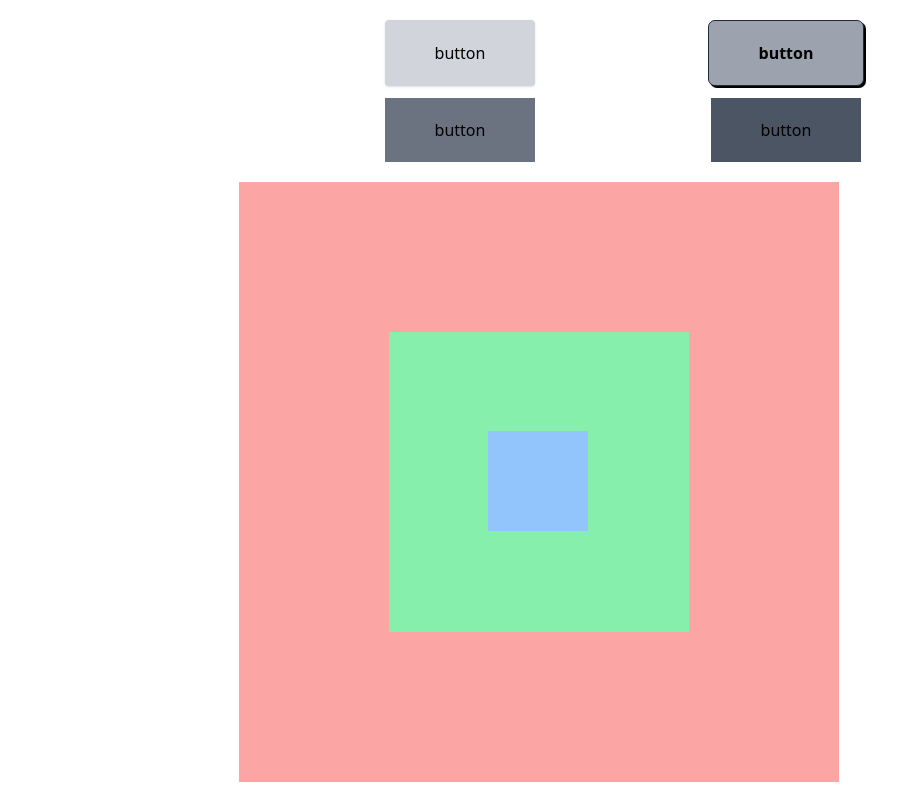
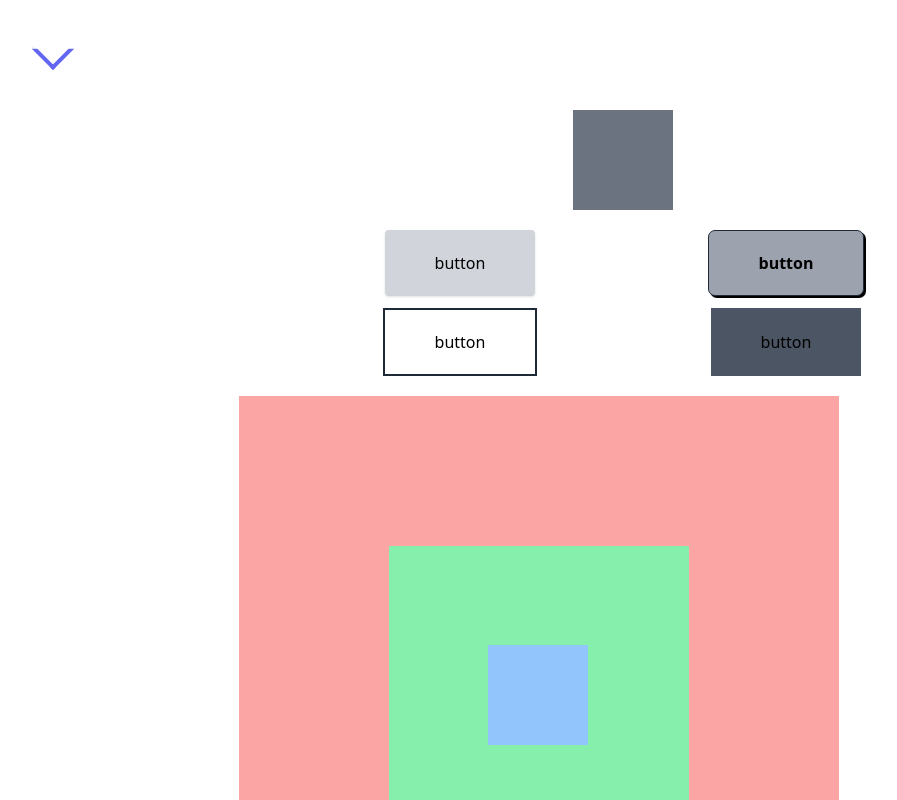
Before and after one commit to shamo-9118/practiceTS, a Next.js app: page / in a window 1280 px wide. Shown: the top 800 px of the page, without its empty margins (17-914 px from the left). Built offline with nearby package versions, Linux system fonts and the light colour scheme.

Commit message:
🚧 うんちプリ

```diff
--- a/components/btnComponents.tsx
+++ b/components/btnComponents.tsx
@@ -13,11 +13,11 @@ const styles = [
     },
     {
         bg: "bg-gray-400 font-bold rounded-[7px] shadow-[2px_2px_0_0_rgba(0,0,0,6)] border-[1px] border-[rgba(0,0,0,6)] duration-300",
-        hover:"hover:shadow-none hover:translate-y-[2px] hover:translate-x-[2px] hover:font-normal",
+        hover: "hover:shadow-none hover:translate-y-[2px] hover:translate-x-[2px] hover:font-normal",
         id: 2,
     },
     {
-        bg: "bg-gray-500 border-[0_2px_2px_0]",
+        bg: "bg-white border-2 border-gray-800",
         id: 3,
     },
     {
@@ -31,6 +31,18 @@ export const BtnComponents = () => {
         <div className="my-5 grid gap-3 grid-cols-2 w-1/2 mx-auto">
             {styles.map((style) => {
                 console.log(style);
+                {
+                    if (style.id === 3) {
+                        return (
+                            <button
+                                key={style.id}
+                                className={`inline-block mx-auto max-w-[200px] p-[20px_50px] border-gray-300 ${style.bg} ${style.hover} ${style.shadow}`}
+                            >
+                                <span></span>
+                                button
+                            </button>
+                        );
+                    } else {
                         return (
                             <button
                                 key={style.id}
@@ -39,6 +51,8 @@ export const BtnComponents = () => {
                                 button
                             </button>
                         );
+                    }
+                }
             })}
         </div>
     );
--- /dev/null
+++ b/components/routate.tsx
@@ -0,0 +1,11 @@
+export const Rotate = () => {
+    return (
+        <div>
+            <div
+                className="m-10 border-box w-[30px] h-[30px] border-4 border-r-indigo-500 border-b-indigo-500
+            border-t-white border-white duration-300 rotate-45 hover:rotate-[225deg] origin-[30px_30px]"
+            ></div>
+            <div className="w-[100px] h-[100px] bg-gray-500 m-[0_auto] duration-300 hover:skew-y-[-12deg]"></div>
+        </div>
+    );
+};
--- a/pages/index.tsx
+++ b/pages/index.tsx
@@ -1,6 +1,7 @@
 import { NextPage } from "next";
 import { BtnComponents } from "../components/btnComponents";
 import { Radius } from "../components/Radius";
+import {Rotate} from "../components/routate"
 
 type HeadChildren = {
     [key: string]: {};
@@ -12,6 +13,7 @@ const Home: NextPage = () => {
 
     return (
         <div>
+            <Rotate></Rotate>
             <BtnComponents />
             <Radius></Radius>
         </div>
```
Lines whose indentation alone changed are shown as unchanged.
